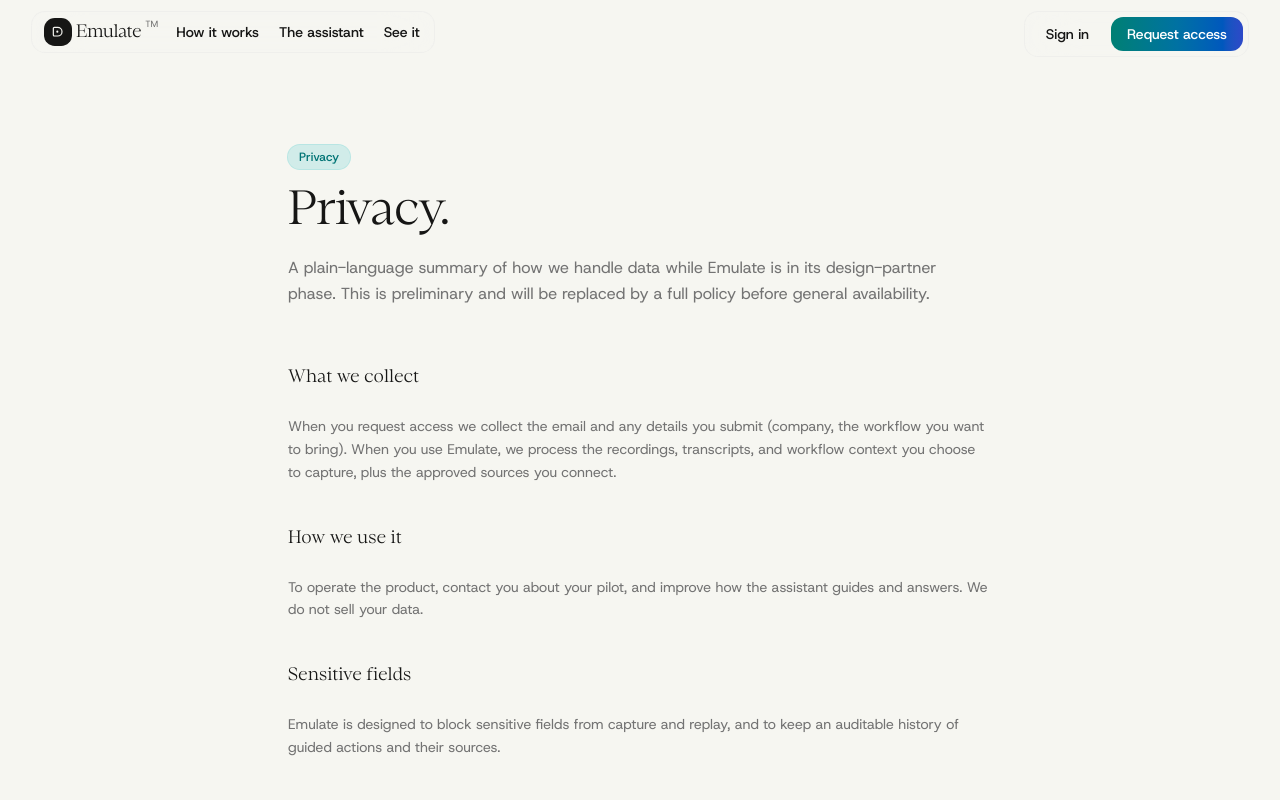
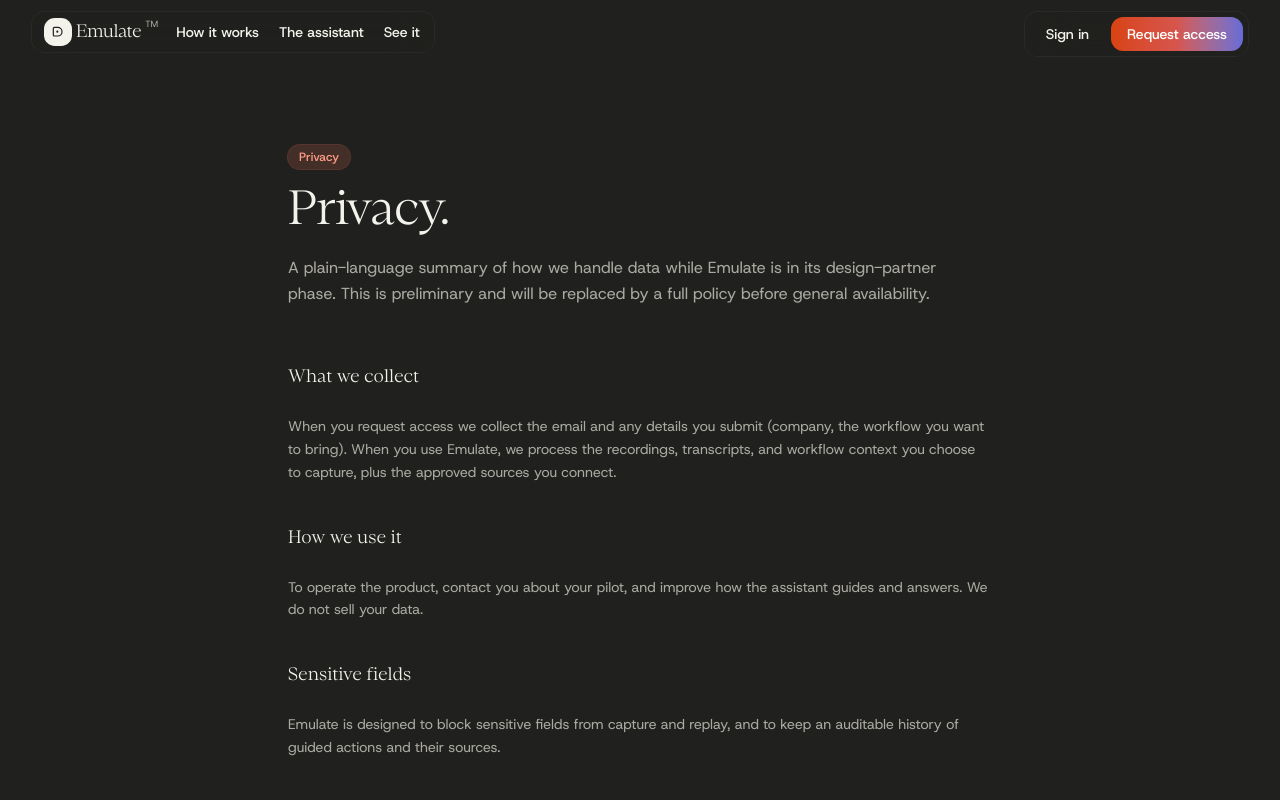
Before and after one commit to riaankumar/dewey-site, a Next.js app: page /privacy in a window 1280 px wide. Shown: the top 800 px of the page. Built offline with nearby package versions, Linux system fonts and the light colour scheme.

Commit message:
Invert site to dark theme

```diff
--- a/app/globals.css
+++ b/app/globals.css
@@ -60,77 +60,47 @@
 }
 
 :root {
-  --background: #f6f6f1;
-  --foreground: #161615;
-  --card: oklch(1 0 0);
-  --card-foreground: oklch(0.145 0 0);
-  --popover: oklch(1 0 0);
-  --popover-foreground: oklch(0.145 0 0);
-  --primary: oklch(0.205 0 0);
-  --primary-foreground: oklch(0.985 0 0);
-  --secondary: oklch(0.97 0 0);
-  --secondary-foreground: oklch(0.205 0 0);
-  --muted: oklch(0.97 0 0);
-  --muted-foreground: oklch(0.556 0 0);
-  --accent: oklch(0.97 0 0);
-  --accent-foreground: oklch(0.205 0 0);
+  color-scheme: dark;
+  --background: #20201e;
+  --foreground: #f3f2eb;
+  --card: #292927;
+  --card-foreground: #f3f2eb;
+  --popover: #292927;
+  --popover-foreground: #f3f2eb;
+  --primary: #f3f2eb;
+  --primary-foreground: #20201e;
+  --secondary: #31312e;
+  --secondary-foreground: #f3f2eb;
+  --muted: #31312e;
+  --muted-foreground: #aaa9a1;
+  --accent: #3a302b;
+  --accent-foreground: #fff1ea;
   --destructive: oklch(0.577 0.245 27.325);
-  --border: oklch(0.922 0 0);
-  --input: oklch(0.922 0 0);
-  --ring: oklch(0.708 0 0);
+  --border: rgb(255 255 255 / 12%);
+  --input: rgb(255 255 255 / 16%);
+  --ring: #7c83f5;
   --chart-1: oklch(0.87 0 0);
   --chart-2: oklch(0.556 0 0);
   --chart-3: oklch(0.439 0 0);
   --chart-4: oklch(0.371 0 0);
   --chart-5: oklch(0.269 0 0);
   --radius: 0.375rem;
-  --sidebar: oklch(0.985 0 0);
-  --sidebar-foreground: oklch(0.145 0 0);
-  --sidebar-primary: oklch(0.205 0 0);
-  --sidebar-primary-foreground: oklch(0.985 0 0);
-  --sidebar-accent: oklch(0.97 0 0);
-  --sidebar-accent-foreground: oklch(0.205 0 0);
-  --sidebar-border: oklch(0.922 0 0);
-  --sidebar-ring: oklch(0.708 0 0);
-  /*
-    Brand accent — a teal→indigo gradient. The only colour on top of the stock
-    neutral theme.
-      --brand-from / --brand-via / --brand-to  gradient stops for accent CTAs
-      --brand        solid mid-tone for elements too small to show a gradient
-                     (dots, rings, progress, carets)
-      --brand-ink    text/icons — the gradient tones are too light to read on
-                     white, so text uses a deeper teal
-      --brand-muted  translucent tint for chips
-      --brand-glow   much weaker tint for the large ambient radial washes
-  */
-  /*
-    Accent gradient stops. The ramp travels in HUE (teal 185 → indigo 268),
-    not lightness or chroma, because those two axes have no room:
-
-      - Lightness is spoken for. Every accent fill carries WHITE text, so the
-        ramp has to stay dark enough to hold it. Above L≈0.54 the teal end
-        drops under 4.5:1 and the 10px badge text fails AA.
-      - Chroma is at the gamut wall. The teal end is already outside sRGB and
-        gets clipped, so raising C moves the rendered pixel almost nowhere
-        (C 0.11→0.15 at hue 185 is just #007d71→#008274).
-
-    Hue is the one axis left, and it's free: swinging to indigo gives 2.8x the
-    perceptual separation of the old teal→cyan (OKLab dE 0.23 vs 0.08) and
-    *gains* contrast at the far end (7.25:1). The via stop keeps the long
-    travel vivid — a straight 2-stop interpolation sags through a muddier
-    blue around the midpoint. Used by accent buttons, badges, coach marks and
-    the CTA band alike.
-  */
-  --brand-from: oklch(0.52 0.13 185);
-  --brand-via: oklch(0.5 0.15 225);
-  --brand-to: oklch(0.47 0.2 268);
-  --brand-foreground: oklch(1 0 0);
-  /* Brighter mid-tone for decorative bits that carry no text: dots, rings,
-     progress bars, carets. */
-  --brand: oklch(0.7 0.12 197);
-  --brand-ink: oklch(0.5 0.1 195);
-  --brand-muted: oklch(0.7 0.12 197 / 15%);
-  --brand-glow: oklch(0.7 0.12 197 / 8%);
+  --sidebar: #242422;
+  --sidebar-foreground: #f3f2eb;
+  --sidebar-primary: #ff755f;
+  --sidebar-primary-foreground: #181817;
+  --sidebar-accent: #31312e;
+  --sidebar-accent-foreground: #f3f2eb;
+  --sidebar-border: rgb(255 255 255 / 12%);
+  --sidebar-ring: #7c83f5;
+  --brand-from: #d9430e;
+  --brand-via: #d6554c;
+  --brand-to: #666bd8;
+  --brand-foreground: #fff;
+  --brand: #ff755f;
+  --brand-ink: #ff9c86;
+  --brand-muted: rgb(255 117 95 / 16%);
+  --brand-glow: rgb(255 117 95 / 9%);
 }
 
 @layer base {
--- a/components/site/editorial-home.tsx
+++ b/components/site/editorial-home.tsx
@@ -242,6 +242,7 @@
               width={1536}
               height={1024}
               priority
+              loading="eager"
               sizes="(max-width: 900px) 100vw, 1400px"
             />
           </div>
```
Also changed, not shown: components/site/editorial-home.module.css (+28 -24 lines).
